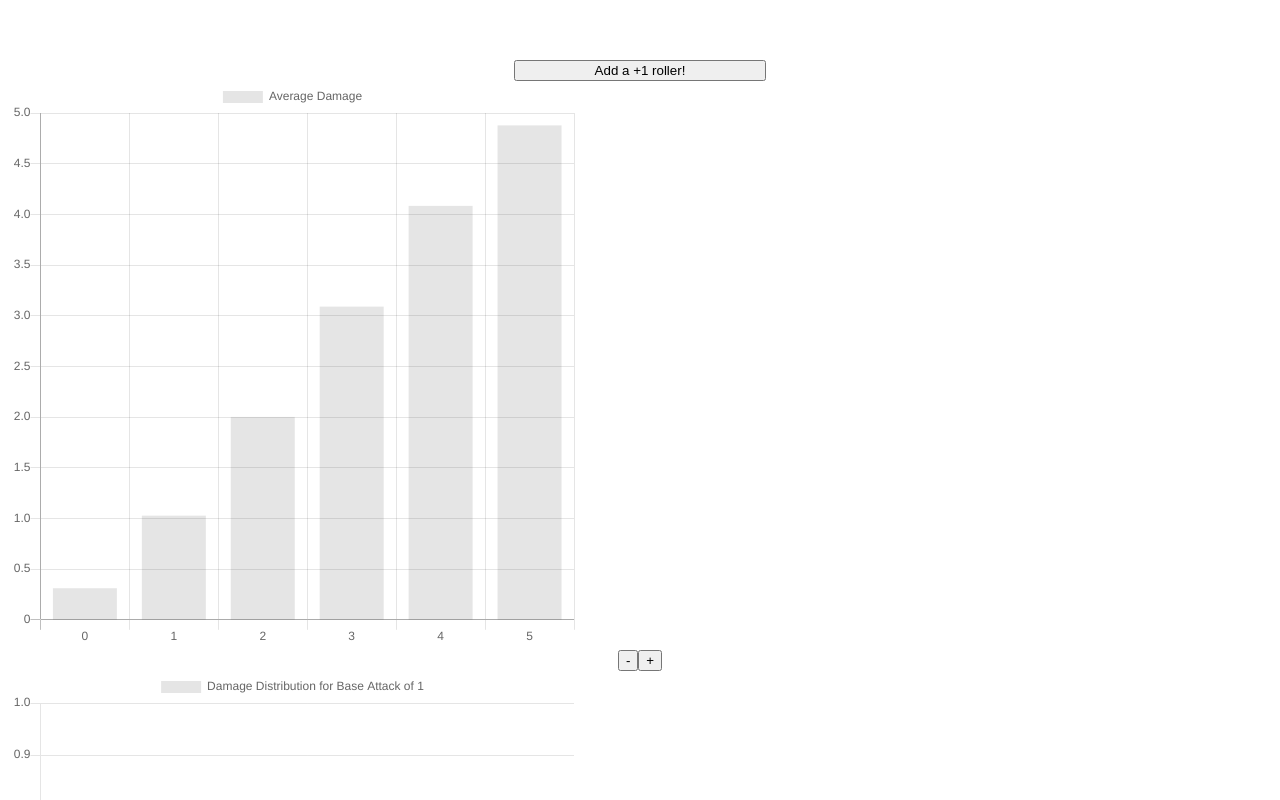
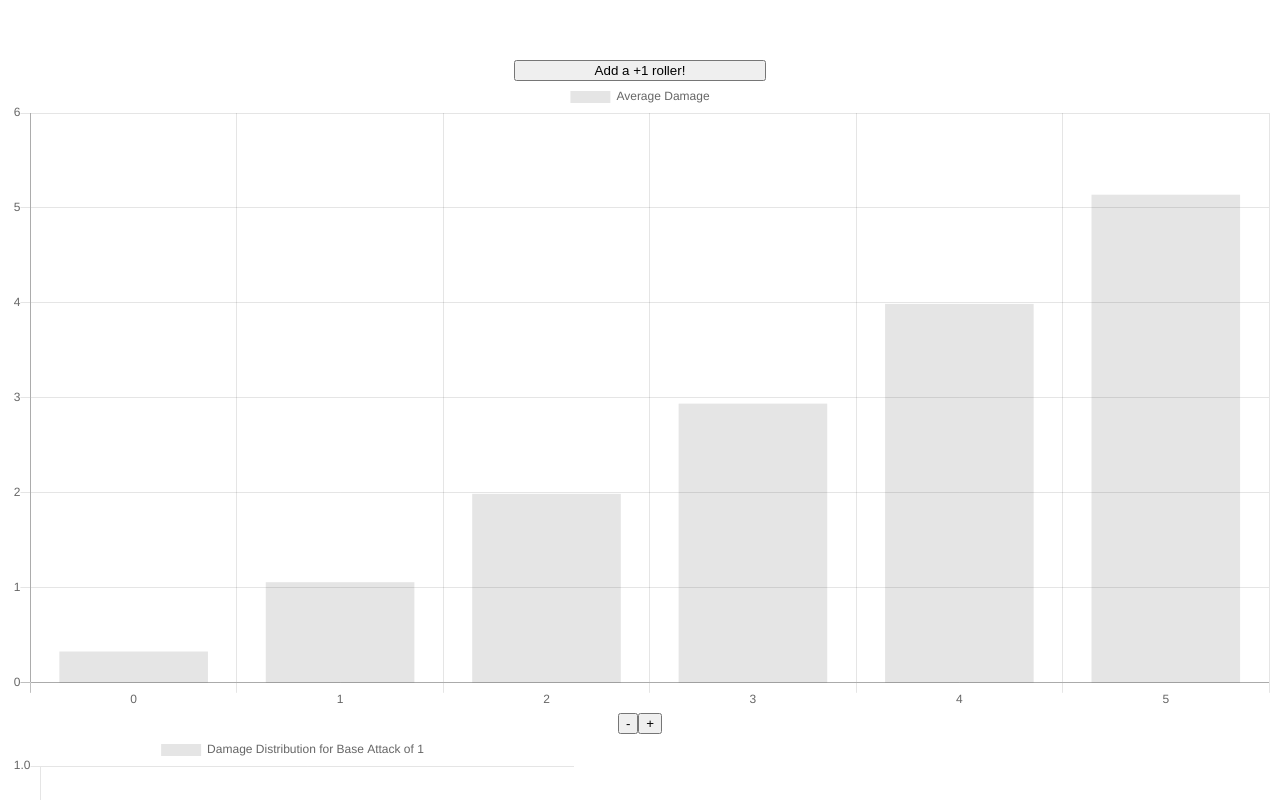
Before and after one commit to pLeminoq/Gloomhaven-Deck-Statistics, a Vue app: page / in a window 1280 px wide. Shown: the top 800 px of the page. Built offline with nearby package versions, Linux system fonts and the light colour scheme.

Commit message:
implement AvgDamageChart to update continuosly based on the siulation

```diff
--- a/src/components/AvgDamageChart.vue
+++ b/src/components/AvgDamageChart.vue
@@ -1,23 +1,26 @@
 <template>
   <div id="average-damage-chart">
-    <BarChart
-      id="chart"
-      :chart-data="chartData"
-    />
+    <canvas id="avg-chart" />
   </div>
 </template>
 
 <script>
-import BarChart from './BarChart.vue'
+const Chart = require('chart.js');
 
 export default {
   name: 'AvgDamageChart',
-  components: {
-    BarChart
-  },
   data: function() {
     return {
-      baseDamages: [0, 1, 2, 3, 4, 5]
+      chart: undefined,
+      stopComputation: false,
+      computationPromise: undefined,
+      turns: 0,
+      damageSums: [0, 0, 0, 0, 0, 0],
+      averages: [0, 0, 0, 0, 0, 0],
+      roundedAvgs: [0, 0, 0, 0, 0, 0],
+      baseDamages: [0, 1, 2, 3, 4, 5],
+      smallestChange: 0.01,
+      graphUpdateTimeInMS: 100,
     }
   },
   props: {
@@ -26,47 +29,92 @@ export default {
       type: Object
     }
   },
-  computed: {
-    avgDamage: function() {
-      return this.baseDamages.map(baseDamage =>
-        this.computeAvgDamage(baseDamage, this.deck.copy()));
-    },
-    chartData: function() {
-      return {
-        labels: this.baseDamages.map(val => '' + val),
+  mounted: function() {
+    console.log('Mounted so create chart!');
+    const ctx = document.getElementById('avg-chart').getContext('2d');
+    this.chart = new Chart(ctx, {
+      type: 'bar',
+      data: {
+        labels: this.baseDamages,
         datasets: [{
           label: 'Average Damage',
-          data: this.avgDamage
+          data: this.roundedAvgs
         }]
-      };
+      },
+      options: {}
+    });
+
+    console.log('Start initial simulation!');
+    this.computationPromise = this.simulateAvgDamage(this.deckCopy);
+  },
+  watch: {
+    deckCopy: async function(newValue) {
+      console.log('Deck changed!');
+      if (this.computationPromise !== undefined) {
+        console.log('Stop simulation!');
+        this.stopComputation = true;
+        await this.computationPromise;
+        console.log('Simulation stopped!');
+      }
+
+      this.simulateAvgDamage(newValue);
     }
   },
+  computed: {
+    deckCopy: function() {
+      return this.deck.copy();
+    },
+  },
   methods: {
-    computeAvgDamage: function(baseDamage, deck) {
-      deck.shuffle();
+    simulateAvgDamage: async function(_deck) {
+      if (this.stopComputation) {
+        this.stopComputation = false;
+        this.turns = 0;
+        this.damageSum = [0, 0, 0, 0, 0, 0];
+        for (let i in this.averages) {
+          this.averages[i] = 0;
+        }
+        this.chart.update(this.graphUpdateTimeInMS);
+      }
 
-      const turns = 500;
-      let averageDamage = 0.0;
-      console.log('Ich mache was 2.0')
-      for (let i = 0; i < turns; ++i) {
-        let card = deck.draw();
-        while (card.roller) {
-          averageDamage += Math.max(card.damage(baseDamage),0);
-          card = deck.draw();
+      setTimeout(() => {
+        // update damage sums
+        for (let i in this.baseDamages) {
+          const baseDamage = this.baseDamages[i];
+          for (let j = 0; j < 100; j++) {
+            this.damageSums[i] += _deck.damage(baseDamage);
+          }
         }
-        averageDamage += Math.max(card.damage(baseDamage),0);
+        this.turns += 100;
+        console.log(this.damageSums + ' - ' + this.turns);
 
-      }
-      deck.restore();
+        // update chart data and chart
+        let continueIteration = false;
+        for (let i in this.averages) {
+          const avg = this.damageSums[i] / this.turns;
+          if (Math.abs(avg - this.averages[i]) > this.smallestChange) {
+            continueIteration = true;
+          }
+          this.averages[i] = avg;
+          this.roundedAvgs[i] = Math.round((avg +Number.EPSILON) * 100) / 100;
+          this.chart.update(this.graphUpdateTimeInMS);
+        }
 
-      return averageDamage / turns;
-    }
+        // continue simulation
+        if (continueIteration) {
+          console.log('Continue Iteration');
+          this.computationPromise = this.simulateAvgDamage(_deck);
+        } else {
+          console.log('Stop iterating because change is to small');
+        }
+      }, this.graphUpdateTimeInMS);
+    },
   }
 }
 </script>
 
 <style scoped>
-#chart {
+#avg-chart {
   width: 45%
 }
 </style>
```
